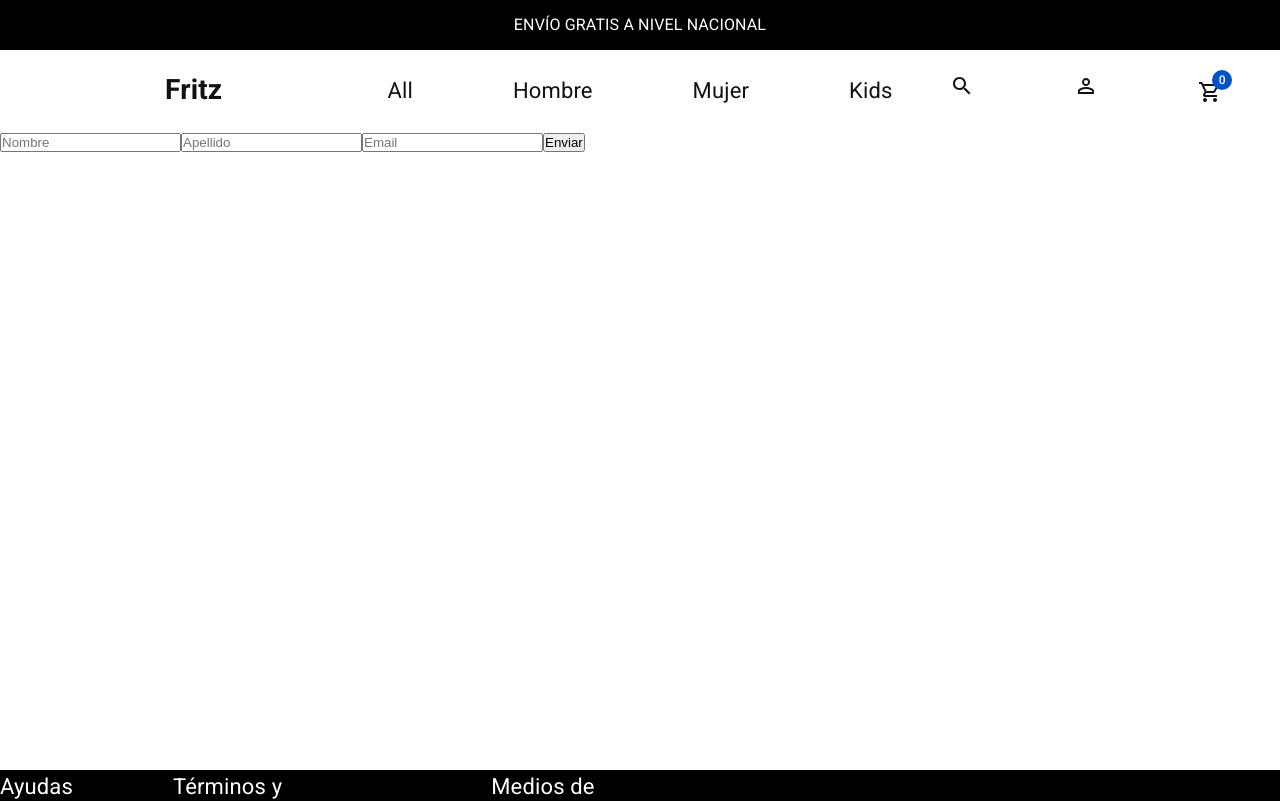
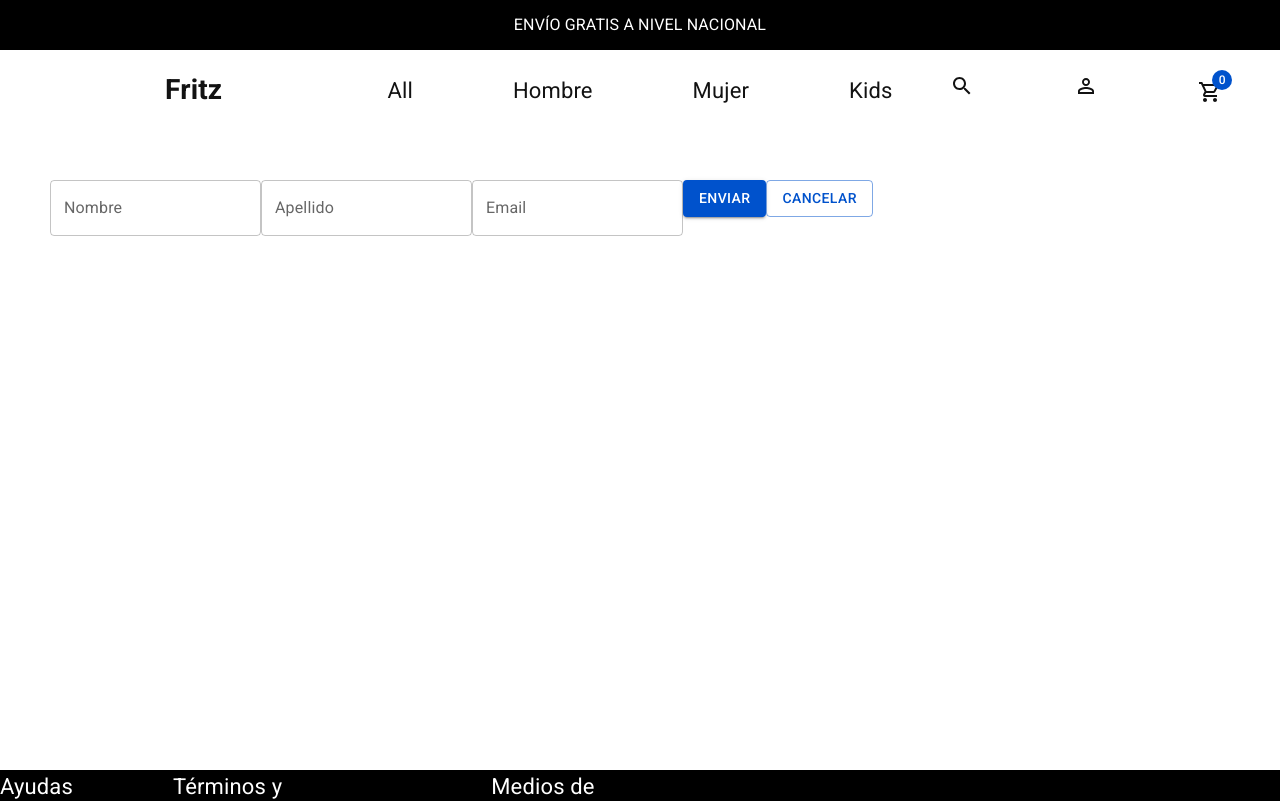
Before and after one commit to fritz652/PF-Fritz-Guzman-Santiago-ReactJs, a React (Vite) app: page /checkout in a window 1280 px wide. Shown: the top 801 px of the page. Built offline with nearby package versions, Linux system fonts and the light colour scheme.

Commit message:
actualizacion

```diff
--- a/package.json
+++ b/package.json
@@ -17,10 +17,12 @@
     "@mui/material": "^5.14.15",
     "@mui/styled-engine-sc": "^6.0.0-alpha.3",
     "axios": "^1.6.0",
+    "formik": "^2.4.5",
     "react": "^18.2.0",
     "react-dom": "^18.2.0",
     "react-router-dom": "^6.18.0",
-    "styled-components": "^6.1.0"
+    "styled-components": "^6.1.0",
+    "yup": "^1.3.2"
   },
   "devDependencies": {
     "@types/react": "^18.2.15",
--- /dev/null
+++ b/src/Pages/CheckoutFormik/CheckoutFormik.jsx
@@ -0,0 +1,60 @@
+import { Button, TextField } from "@mui/material";
+import { useFormik } from "formik";
+import * as Yup from "yup";
+
+const CheckoutFormik = () => {
+  const { handleChange, handleSubmit, errors } = useFormik({
+    initialValues: { nombre: "", apellido: "", email: "" },
+    onSubmit: (data) => {
+      console.log("se envio");
+      console.log(data);
+    },
+
+    validateOnChange: false,
+    validationSchema: Yup.object({
+      nombre: Yup.string().required().min(3).max(20),
+      apellido: Yup.string().required().min(3).max(20),
+      email: Yup.string().required().email(),
+    }),
+  });
+
+  console.log(errors);
+  return (
+    <div style={{ padding: "50px" }}>
+      <form onSubmit={handleSubmit}>
+        <TextField
+          id="outlined-basic"
+          label="Nombre"
+          variant="outlined"
+          name="nombre"
+          onChange={handleChange}
+          error={errors.nombre ? true : false}
+        />
+        <TextField
+          id="outlined-basic"
+          label="Apellido"
+          variant="outlined"
+          name="apellido"
+          onChange={handleChange}
+          error={errors.apellido ? true : false}
+        />
+        <TextField
+          id="outlined-basic"
+          label="Email"
+          variant="outlined"
+          name="email"
+          onChange={handleChange}
+          error={errors.email ? true : false}
+        />
+        <Button variant="contained" type="submit">
+          Enviar
+        </Button>
+        <Button variant={"outlined"} type="button">
+          Cancelar
+        </Button>
+      </form>
+    </div>
+  );
+};
+
+export default CheckoutFormik;
--- a/src/router/AppRouter.jsx
+++ b/src/router/AppRouter.jsx
@@ -1,7 +1,6 @@
 import { Route, Routes } from "react-router-dom";
 import Layout from "../Layout/Layout";
 import { routes } from "./menuRouter";
-
 const AppRouter = () => {
   return (
     <Routes>
--- a/src/router/menuRouter.js
+++ b/src/router/menuRouter.js
@@ -1,5 +1,5 @@
 import Cart from "../Pages/Cart/Cart";
-import Checkout from "../Pages/Checkout.jsx/Checkout";
+import CheckoutFormik from "../Pages/CheckoutFormik/CheckoutFormik";
 import Home from "../Pages/Home/Home";
 import ItemDetailContainer from "../Pages/ItemDetailContainer/ItemDetailContainer";
 import ItemListContainer from "../Pages/ItemListContainer/ItemListContainer";
@@ -39,6 +39,6 @@ export const routes = [
   {
     id: "checkout",
     path: "/checkout",
-    Element: Checkout,
+    Element: CheckoutFormik,
   },
 ];
```
Also changed, not shown: 1 other file (tests, documents, lock files or other folders).
